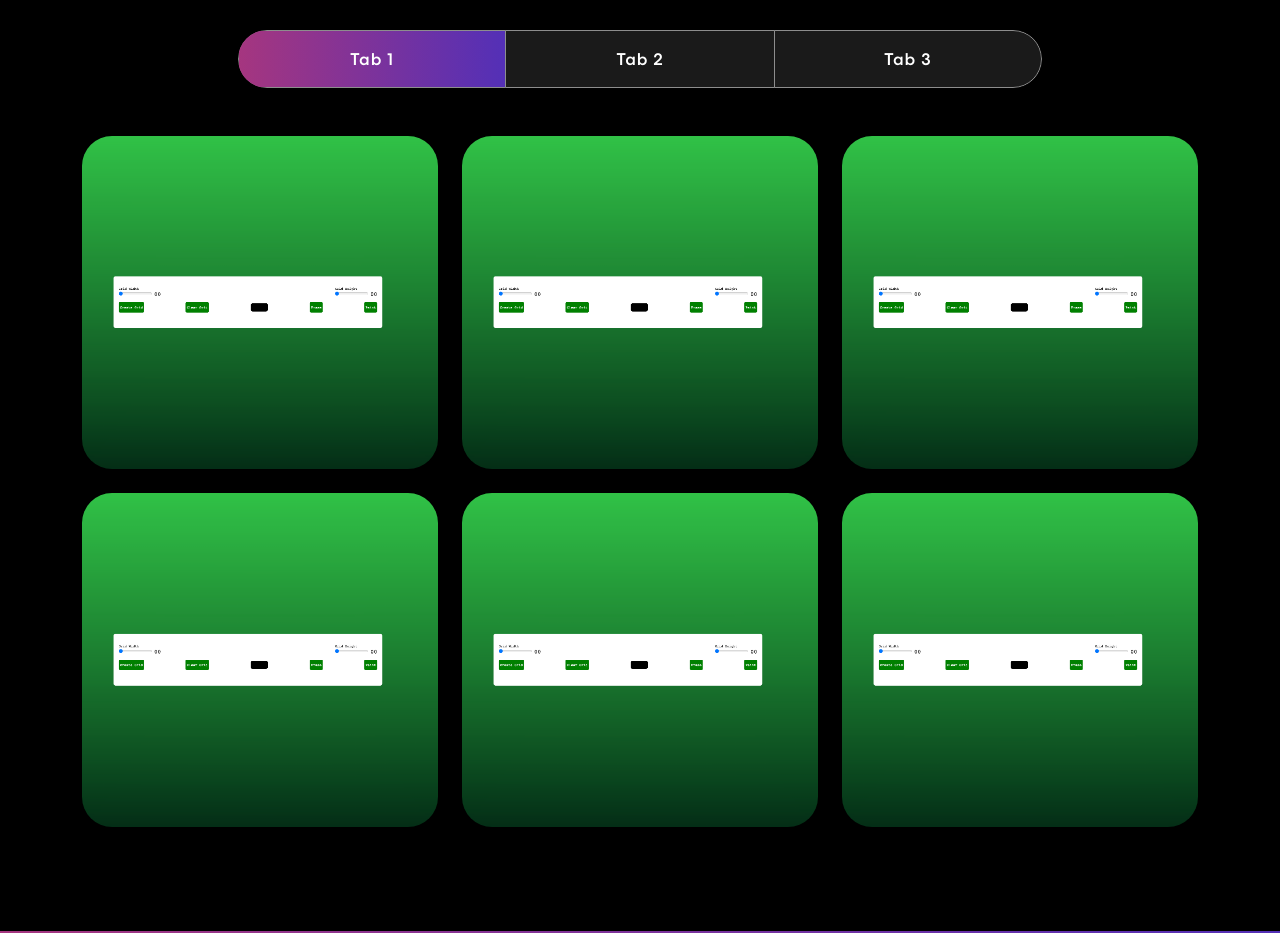
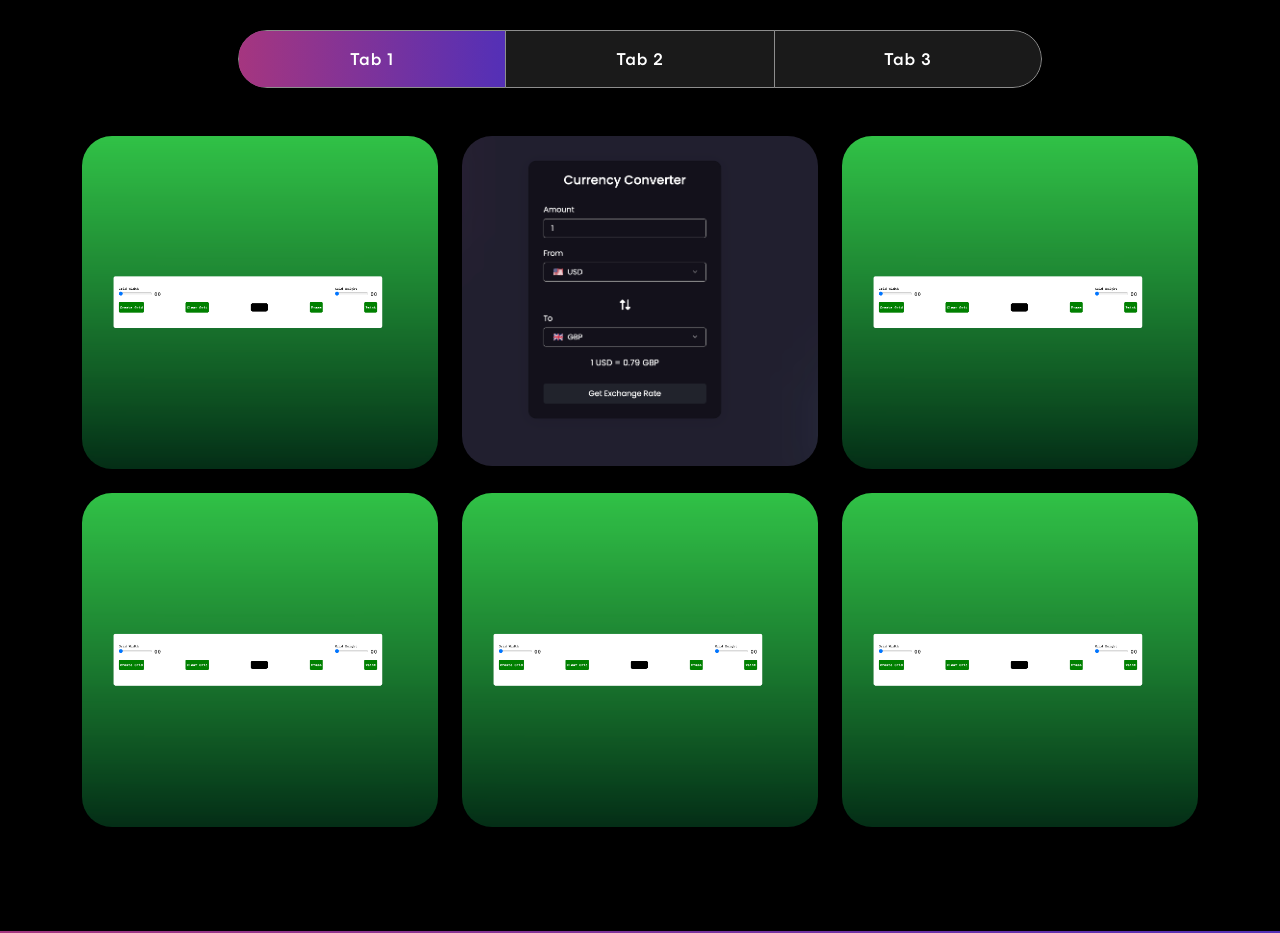
Before and after one commit to SeanAngle/ReactPortfolio, a React (Create React App) app: page / in a window 1280 px wide. Shown: the part 1580-2513 px from the top of the page. Built offline with nearby package versions, Linux system fonts and the light colour scheme.

Commit message:
added image for second project and changed the link for the project's website

```diff
--- a/src/components/Projects.js
+++ b/src/components/Projects.js
@@ -1,6 +1,7 @@
 import { Container, Row, Col, Tab, Nav } from "react-bootstrap";
 import { ProjectCard } from "./ProjectCard";
 import PixelArtScreenShot from "../assets/img/TallPixelArtSS.png"
+import CurrencyGenerator from "../assets/img/CurrencyGenerator.png"
 import projImg1 from "../assets/img/project-img1.png";
 import projImg2 from "../assets/img/project-img2.png";
 import projImg3 from "../assets/img/project-img3.png";
@@ -19,9 +20,9 @@ export const Projects = () => {
     },
     {
       title: "Business Startup",
-      description: "Design & Development",
-      imgUrl: PixelArtScreenShot,
-      siteUrl: "https://storied-klepon-80062f.netlify.app/#"
+      description: "CurrencyGenerator",
+      imgUrl: CurrencyGenerator,
+      siteUrl: "https://64f111017280135db00a8e52--frolicking-douhua-879cfe.netlify.app/"
     },
     {
       title: "Business Startup",
```
Also changed, not shown: src/assets/img/CurrencyGenerator.png (added).
